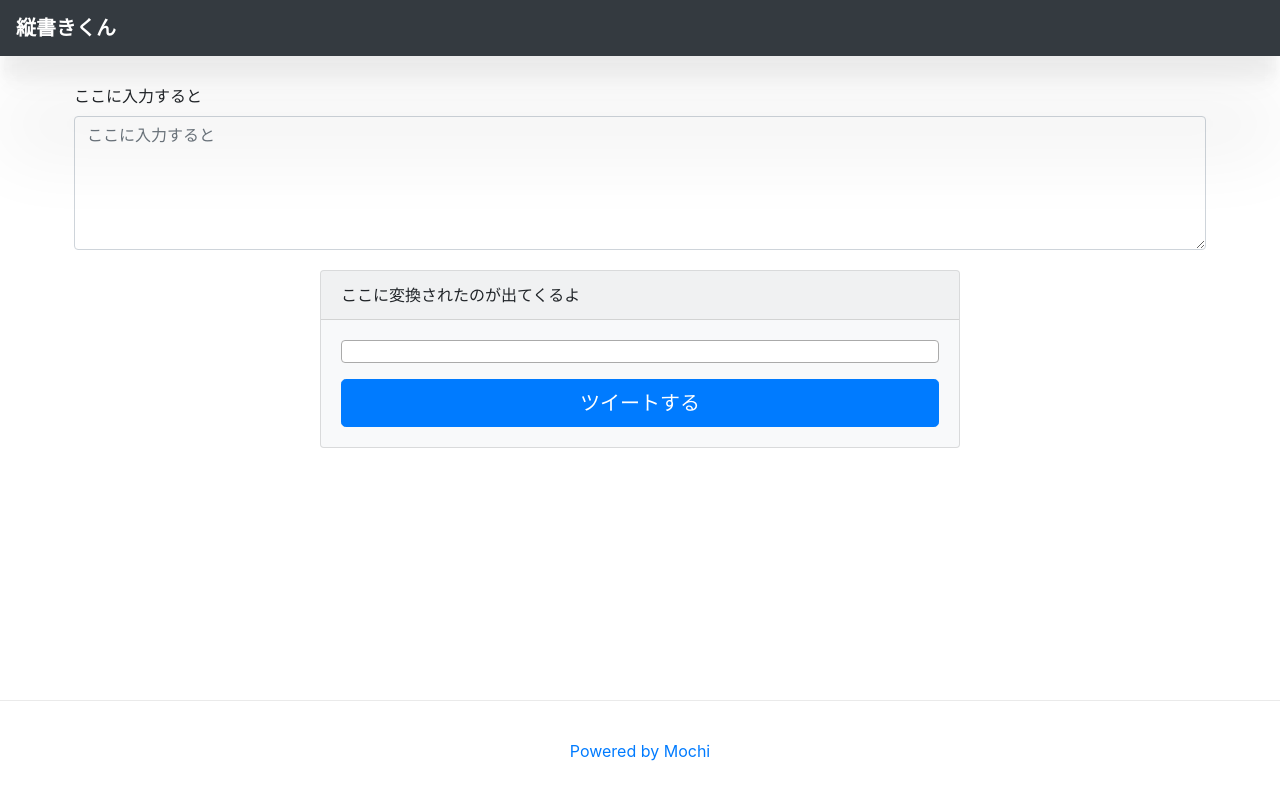
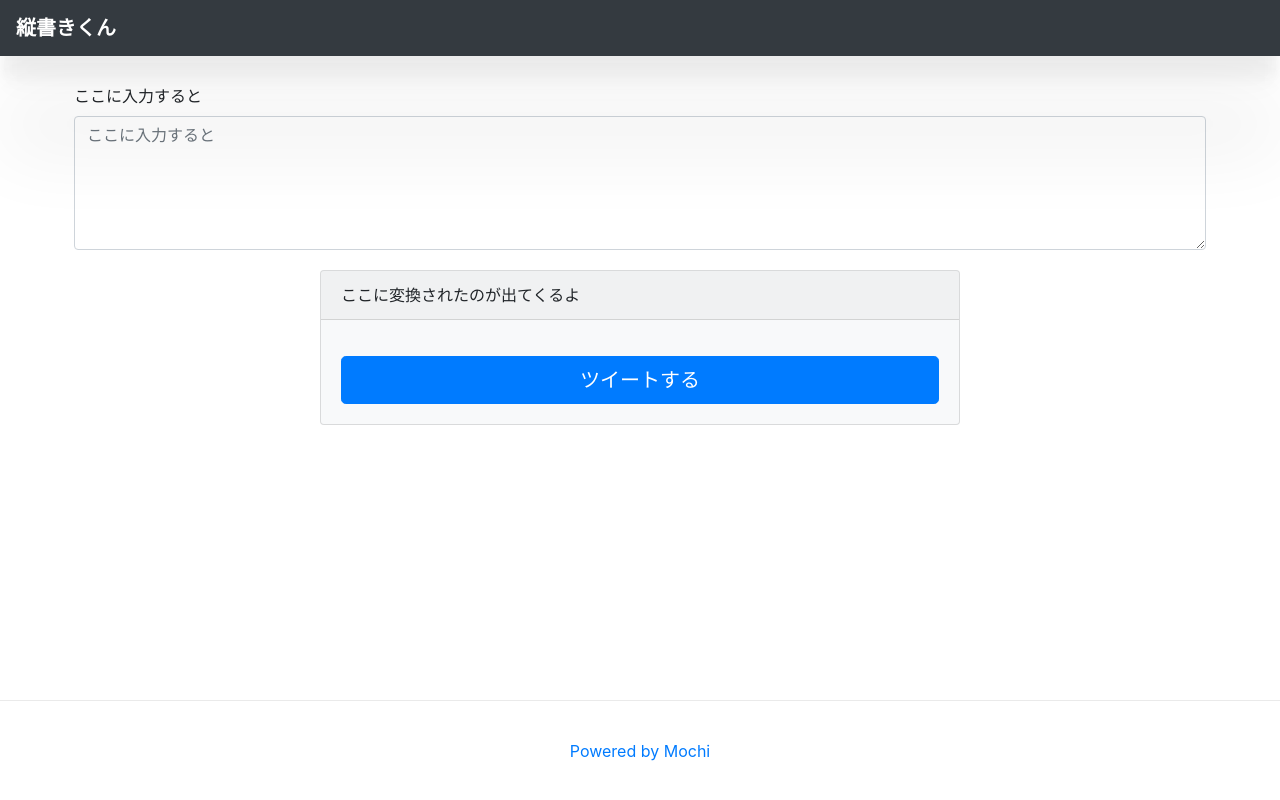
Before and after one commit to Mochichi2003/marugakitter, a Next.js app: page / in a window 1280 px wide. Built offline with nearby package versions, Linux system fonts and the light colour scheme.

Commit message:
一部変更

```diff
--- a/components/get_content_and_convert/conver.jsx
+++ b/components/get_content_and_convert/conver.jsx
@@ -1,5 +1,5 @@
 import React from "react";
-import { Card, Button,Form } from "react-bootstrap";
+import { Card, Button, Form } from "react-bootstrap";
 import Head from "next/head";
 import { locale } from "moment";
 import { useRouter } from "next/router";
@@ -9,7 +9,7 @@ import styles from "./conver.module.sass";
 function textCov(value) {
   let convertvalues = " ";
   let retunValue = " ";
-  value =value.replace(/ー/g, '｜')
+  value = value.replace(/ー/g, "｜");
   convertvalues = value.split("\n");
   // console.log(convertvalues);
 
@@ -82,9 +82,8 @@ export default function Converter(props) {
             className={`${styles.texttoindention} ${styles.card_text}`}
           >
             {/* <Form.Control as="textarea" rows="5" value={textCov(props.value)}/> */}
-            <div className={styles.resultView} contenteditable="true">
-
-            {textCov(props.value)}
+            <div className={styles.resultView} >
+              {textCov(props.value)}
             </div>
           </Card.Text>
           <a
--- a/components/get_content_and_convert/conver.module.sass
+++ b/components/get_content_and_convert/conver.module.sass
@@ -8,5 +8,5 @@
 
 .resultView
 	background: #ffffff;
-	border: 1px solid #aaa
+	// border: 1px solid #aaa
 	border-radius: 4px
--- a/pages/index.jsx
+++ b/pages/index.jsx
@@ -29,7 +29,7 @@ class Iputform extends React.Component {
 
   handleNameChange(name) {
     this.setState({
-      name
+      name,
     });
   }
 
@@ -41,7 +41,7 @@ class Iputform extends React.Component {
           <Form.Group controlId="exampleForm.ControlTextarea1">
             <Form.Label>ここに入力すると</Form.Label>
             <Form.Control
-            placeholder="ここに入力すると"
+              placeholder="ここに入力すると"
               as="textarea"
               rows="5"
               value={this.state.name}
```
